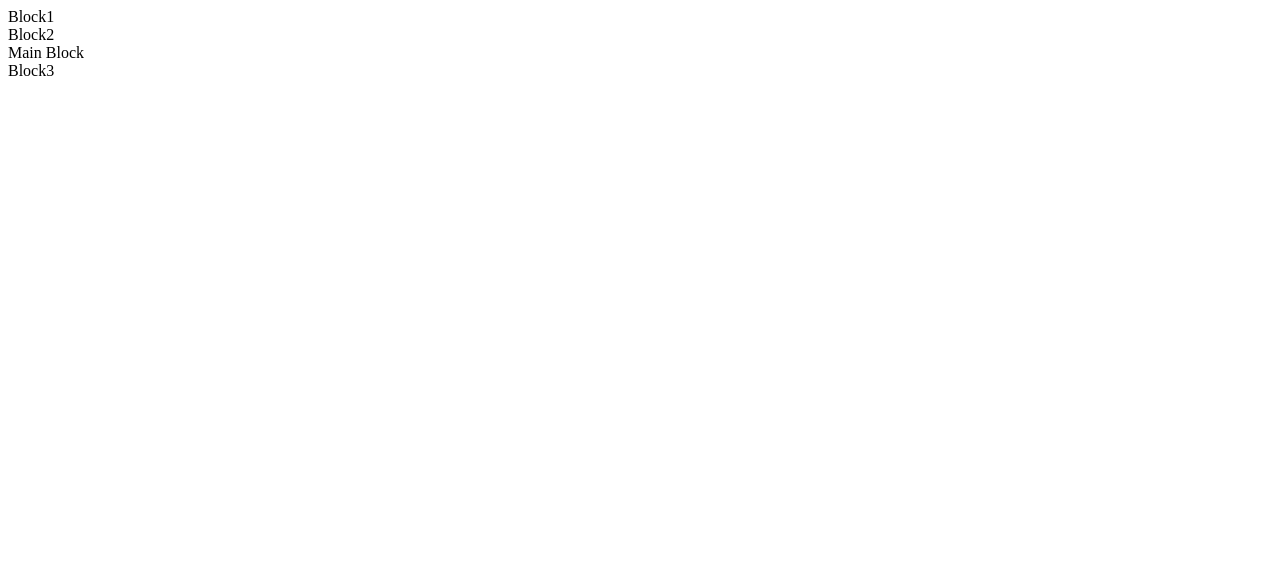
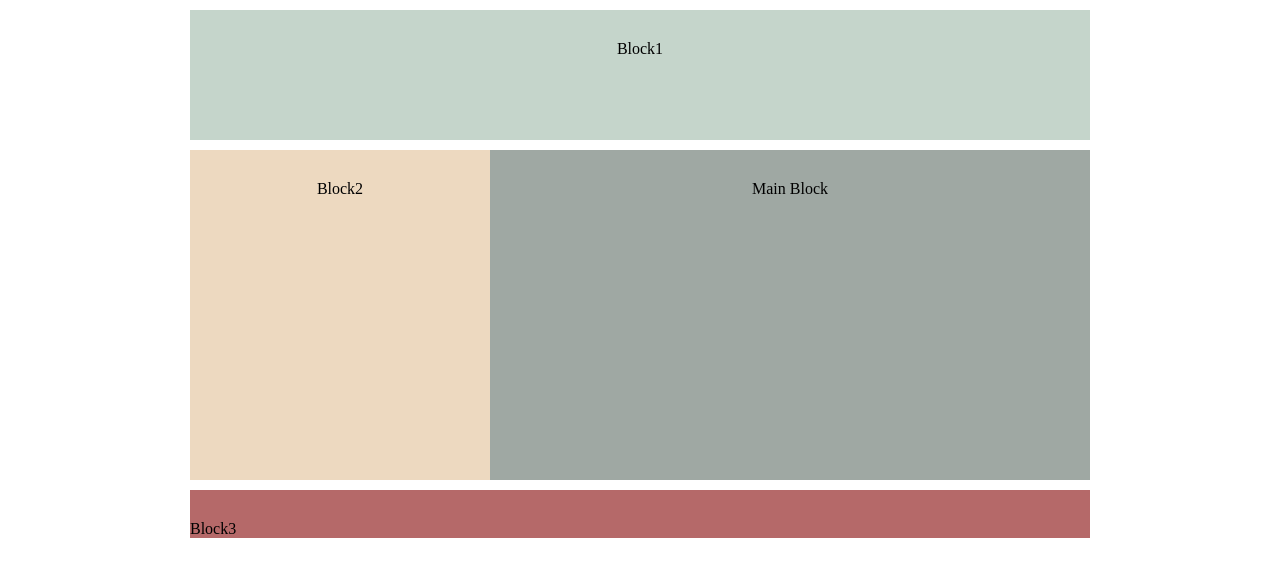
Before and after one commit to sandramekh/LMaksymiv, a plain HTML site: page Block.html in a window 1280 px wide. Drawn offline with Linux system fonts and the light colour scheme; files whose address does not match are found by name.

Commit message:
initial commit

```diff
--- a/style.css
+++ b/style.css
@@ -1,4 +1,4 @@
-.header{
+header{
     background-color: #c5d5cb;
     width: 900px;
     height: 100px;
@@ -6,11 +6,11 @@
     padding-top: 30px;
     margin: 10px auto;
 }
-.div {
+div {
     width:900px;
     margin:10px auto;
 }
-.aside{
+aside{
     background-color:#edd9c0;
     width:300px;
     height:300px;
@@ -18,13 +18,13 @@
     padding-top:30px;
     float: left;
 }
-.main {
+main {
     background-color:#9fa8a3 ;
     height: 300px;
     text-align: center;
     padding-top: 30px;
 }
-.footer {
+footer {
     background-color: #b56969;
     width: 900px;
     height: 100px
```
Also changed, not shown: index.html (+1 -1 lines), Sky.png (added), stock-vector-watercolor-background-sky-vector-illustration-128707820.jpg (added).
